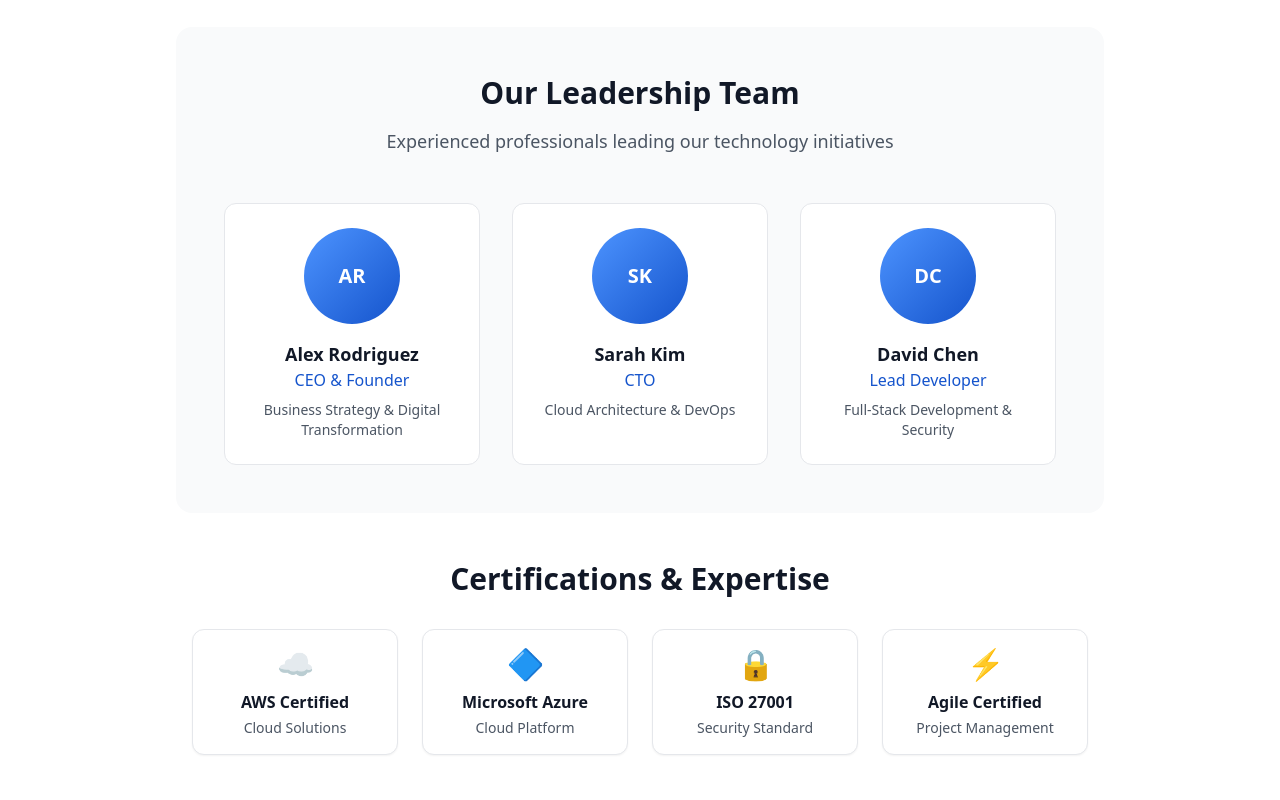
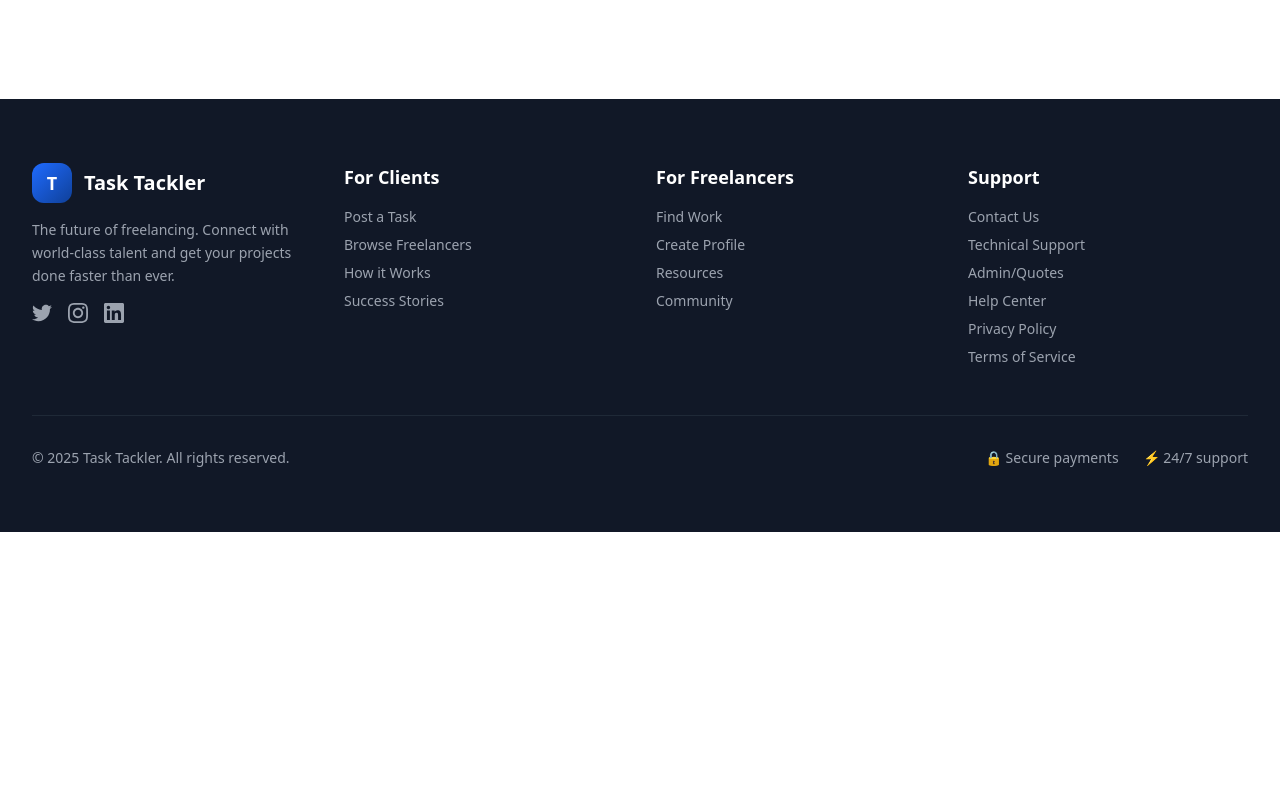
Before and after one commit to DineshPrajapat2011/TaskTackler, a Next.js app: page /about in a window 1280 px wide. Shown: the part 1280-2080 px from the top of the page. After the commit the page ends 1812 px from the top, so only its background shows below. Built offline with nearby package versions, Linux system fonts and the light colour scheme.

Commit message:
Remove statistics sections, money-back guarantee, leadership team, certifications, and security tab - clean up website content

```diff
--- a/app/about/page.tsx
+++ b/app/about/page.tsx
@@ -62,49 +62,6 @@ export default function AboutPage() {
           ))}
         </div>
       </div>
-
-      {/* Team */}
-      <div className="bg-gray-50 rounded-2xl p-8 lg:p-12 -mx-4">
-        <div className="text-center space-y-4 mb-12">
-          <h2 className="text-3xl font-bold text-gray-900">Our Leadership Team</h2>
-          <p className="text-lg text-gray-600">Experienced professionals leading our technology initiatives</p>
-        </div>
-        <div className="grid grid-cols-1 md:grid-cols-3 gap-8">
-          {[
-            { name: 'Alex Rodriguez', role: 'CEO & Founder', avatar: 'AR', expertise: 'Business Strategy & Digital Transformation' },
-            { name: 'Sarah Kim', role: 'CTO', avatar: 'SK', expertise: 'Cloud Architecture & DevOps' },
-            { name: 'David Chen', role: 'Lead Developer', avatar: 'DC', expertise: 'Full-Stack Development & Security' }
-          ].map((member, i) => (
-            <div key={i} className="text-center bg-white rounded-xl p-6 border border-gray-200 hover:shadow-lg transition-all">
-              <div className="w-24 h-24 bg-gradient-to-br from-brand-400 to-brand-600 rounded-full flex items-center justify-center text-white text-xl font-bold mx-auto mb-4">
-                {member.avatar}
-              </div>
-              <h3 className="font-semibold text-lg text-gray-900">{member.name}</h3>
-              <p className="text-brand-600 font-medium mb-2">{member.role}</p>
-              <p className="text-gray-600 text-sm">{member.expertise}</p>
-            </div>
-          ))}
-        </div>
-      </div>
-
-      {/* Certifications & Expertise */}
-      <div className="space-y-8">
-        <h2 className="text-3xl font-bold text-center text-gray-900">Certifications & Expertise</h2>
-        <div className="grid grid-cols-1 md:grid-cols-2 lg:grid-cols-4 gap-6">
-          {[
-            { name: 'AWS Certified', icon: '☁️', type: 'Cloud Solutions' },
-            { name: 'Microsoft Azure', icon: '🔷', type: 'Cloud Platform' },
-            { name: 'ISO 27001', icon: '🔒', type: 'Security Standard' },
-            { name: 'Agile Certified', icon: '⚡', type: 'Project Management' }
-          ].map((cert, i) => (
-            <div key={i} className="bg-white rounded-xl border border-gray-200 p-4 text-center shadow-sm hover:shadow-lg transition-all">
-              <div className="text-3xl mb-2">{cert.icon}</div>
-              <h3 className="font-semibold text-gray-900 mb-1">{cert.name}</h3>
-              <p className="text-gray-600 text-sm">{cert.type}</p>
-            </div>
-          ))}
-        </div>
-      </div>
     </div>
   )
 }
--- a/app/browse/page.tsx
+++ b/app/browse/page.tsx
@@ -61,7 +61,7 @@ export default function ServicesPage() {
     {
       id: 6,
       title: 'Cybersecurity Audit',
-      category: 'Security',
+      category: 'DevOps',
       description: 'Comprehensive security assessment and penetration testing to identify vulnerabilities and strengthen your systems.',
       features: ['Vulnerability Assessment', 'Penetration Testing', 'Security Report', 'Remediation Plan'],
       pricing: 'Starting at $1,800',
@@ -70,7 +70,7 @@ export default function ServicesPage() {
     }
   ]
 
-  const categories = ['All', 'Web Development', 'Cloud Solutions', 'Mobile Development', 'DevOps', 'Security']
+  const categories = ['All', 'Web Development', 'Cloud Solutions', 'Mobile Development', 'DevOps']
 
   const filteredServices = services.filter(service =>
     selectedCategory === 'All' || service.category === selectedCategory
```
